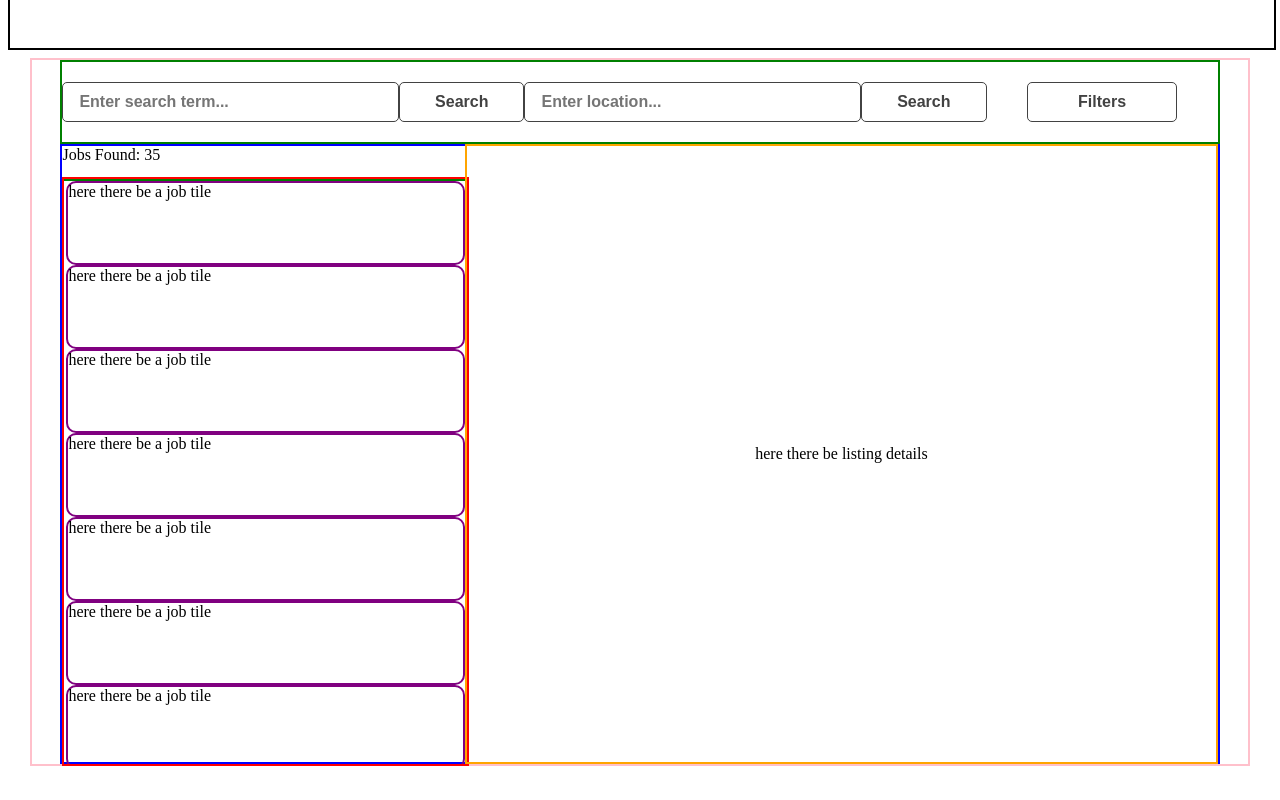
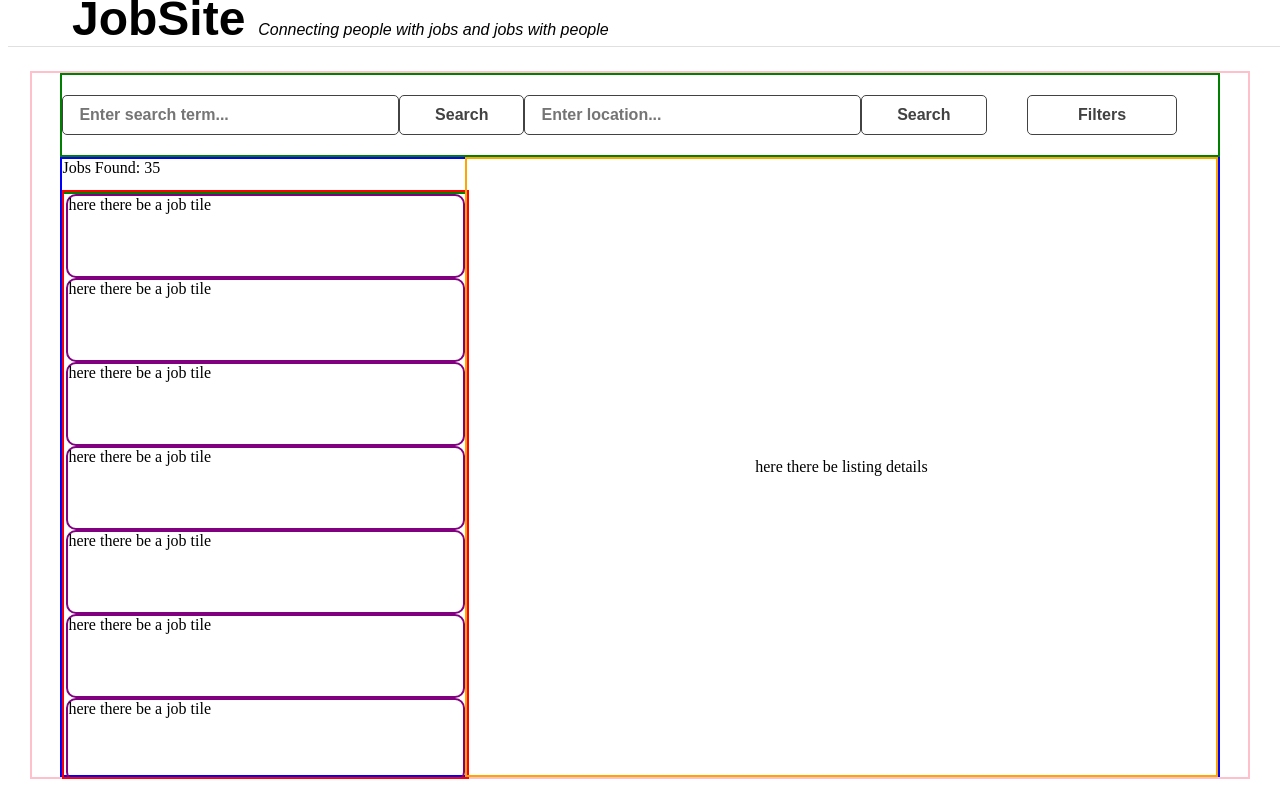
Before and after one commit to kevin-the-engi/JobSite, a React app: page / in a window 1280 px wide. Built offline with nearby package versions, Linux system fonts and the light colour scheme; the HTML template or start-up script is replaced by a standard one.

Commit message:
Implement NavBar

```diff
--- a/client/src/components/NavBar.jsx
+++ b/client/src/components/NavBar.jsx
@@ -1,15 +1,50 @@
 import React from 'react';
+
 import styled from 'styled-components';
 
-const NavWrapper = styled.div`
+const NavBarWrapper = styled.div`
+  display: flex;
+  align-items: flex-end;
+  justify-content: center;
+  width: 100vw;
+  height: 6vh;
+  background: #fff;
   margin: -10px 0 1vh 0;
-  width: 100%;
-  height: 6vh;
-  border: 2px solid black;
+  border-bottom: 1px solid #e0e0e0;
+  color: #000;
+  font-family: Arial, sans-serif;
+
+  @media (min-width: 768px) {
+    margin: -10px 0 3vh 0;
+    justify-content: left;
+  }
+`;
+
+const Logo = styled.h1`
+  margin: 0;
+  padding: 0 1vw 0 0;
+  font-size: 2.5rem;
+  @media (min-width: 768px) {
+    padding: 0 1vw 0 5vw;
+    font-size: 3rem;
+  }
+`;
+
+const Slogan = styled.p`
+  display: none;
+  @media (min-width: 500px) {
+    display: inline;
+    font-size: 1rem;
+    margin: 0 0 7px 0;
+    font-style: italic;
+  }
 `;
 
 const NavBar = (props) => (
-  <NavWrapper />
+  <NavBarWrapper>
+    <Logo>JobSite</Logo>
+    <Slogan>Connecting people with jobs and jobs with people</Slogan>
+  </NavBarWrapper>
 );
 
 export default NavBar;
```
